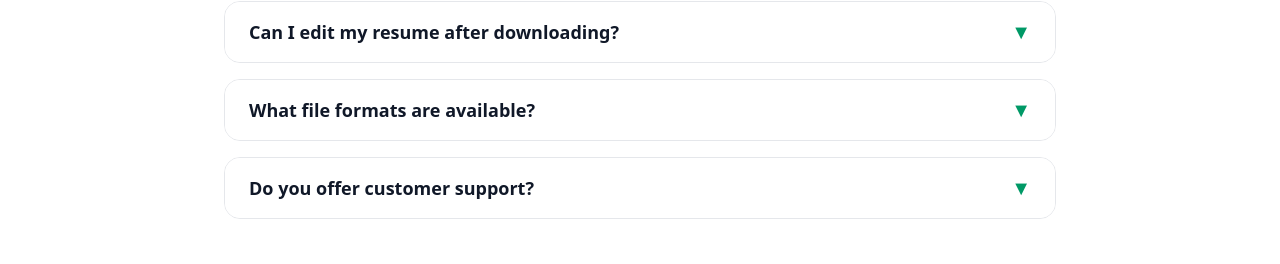
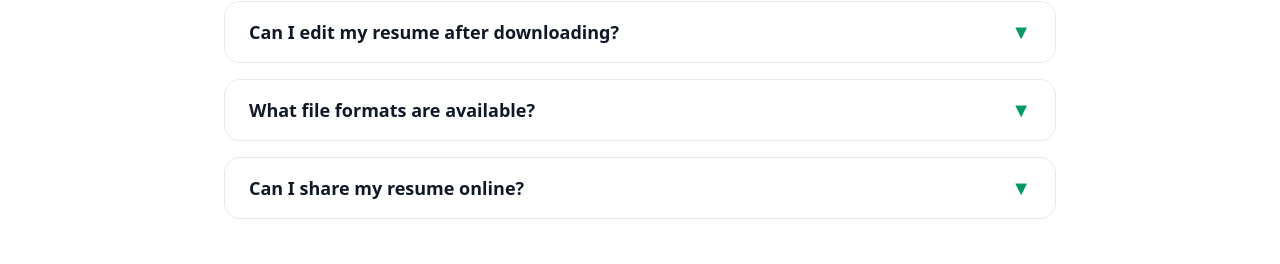
Before and after one commit to Adelodunpeter25/Resumade, a React (Vite) app in the folder frontend/: page / in a window 1280 px wide. Shown: the part 3566-3830 px from the top of the page. Built offline with nearby package versions, Linux system fonts and the light colour scheme; no server answers.

Commit message:
updated faq section in the landing page

```diff
--- a/frontend/src/pages/LandingPage.tsx
+++ b/frontend/src/pages/LandingPage.tsx
@@ -124,19 +124,20 @@ export default function LandingPage() {
     },
     {
       question: "How long does it take to build a resume?",
-      answer: "Most users complete their resume in 10-15 minutes. Our intuitive interface and pre-written content suggestions make the process quick and easy."
+      answer: "Most users complete their resume in 10-15 minutes. Our intuitive interface makes the process quick, simple, and stress-free."
     },
     {
       question: "Can I edit my resume after downloading?",
-      answer: "Yes! Your resume is saved to your account and you can edit it anytime. Download updated versions whenever you need them."
+      answer: "Yes! If you’re logged in, your resume is saved to your account, and you can edit it anytime. You can always download updated versions whenever you need them."
     },
     {
       question: "What file formats are available?",
-      answer: "You can download your resume as PDF (recommended), Word document, or plain text format to meet different application requirements."
+      answer: "You can download your resume as a PDF (recommended), Word document (DOCX), or plain text (TXT) formats to meet different application requirements."
     },
     {
-      question: "Do you offer customer support?",
-      answer: "Yes! Our support team is available 24/7 via chat and email to help you create the perfect resume and answer any questions."
+      question: "Can I share my resume online?",
+      answer:
+        "Yes! Resumade lets you generate a unique, shareable link for your resume so you can easily send it to recruiters or include it in your job applications. You can update or disable the link at any time."
     }
   ]
   return (
```
